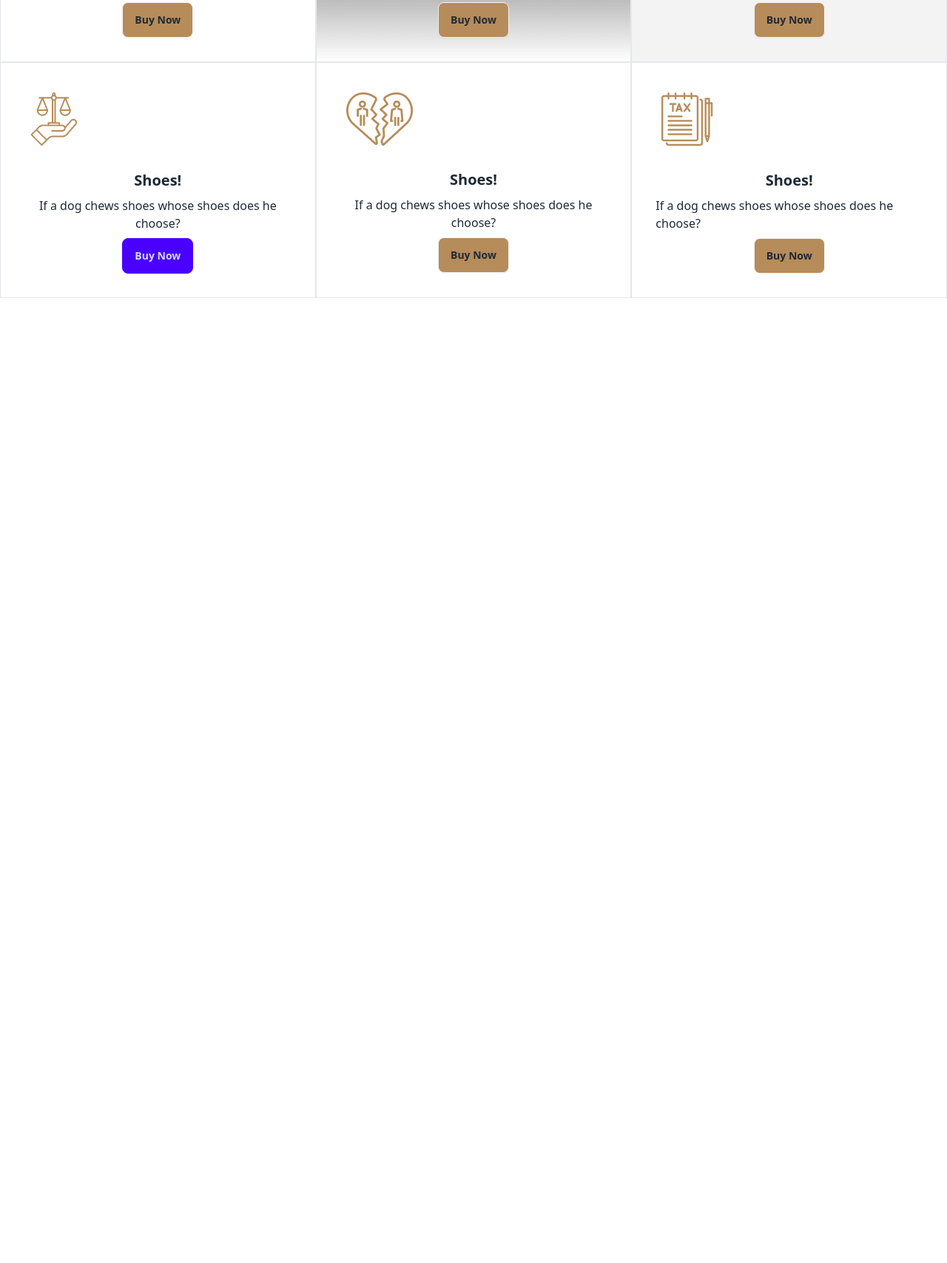
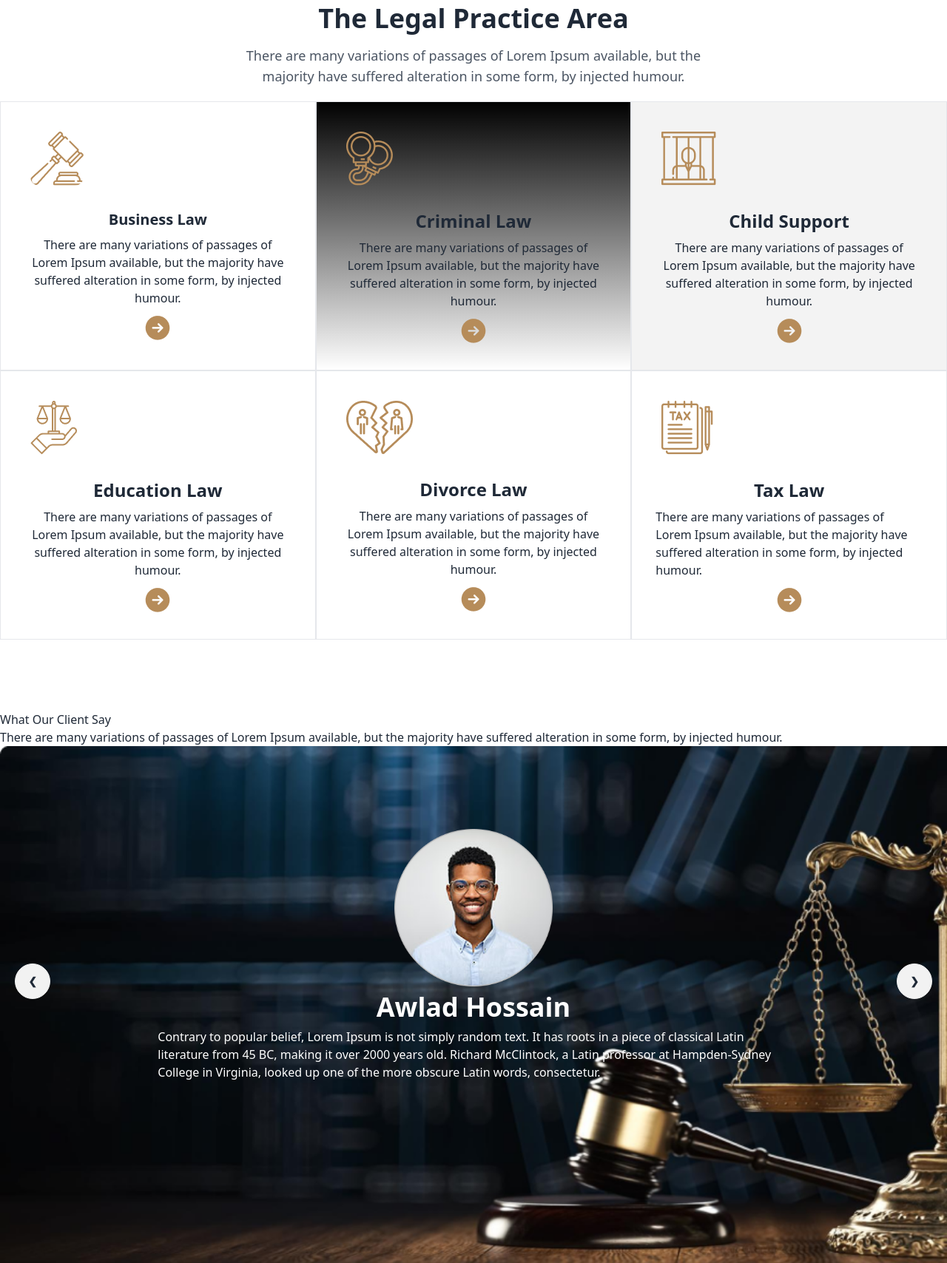
Before and after one commit to sayedkhan19/PROJECT-DAISY-LAW-DETAILS, a plain HTML site: page index.html in a window 1280 px wide. Shown: the part 911-2619 px from the top of the page at 74% size. Before the commit the page ends 1410 px from the top, so only its background shows below. Drawn offline with nearby package versions, Linux system fonts and the light colour scheme.

Commit message:
add What Our Client Say

```diff
--- a/index.html
+++ b/index.html
@@ -10,15 +10,15 @@
 </head>
 <body>
     <!-- header section -->
-    <header class="md:container mx-auto">
+    <header class="mx-auto md:container">
         <!-- nav section -->
-        <div class="navbar bg-base-100 py-8">
+        <div class="py-8 navbar bg-base-100">
             <div class="navbar-start">
               <div class="dropdown">
                 <div tabindex="0" role="button" class="btn btn-ghost lg:hidden">
                   <svg
                     xmlns="http://www.w3.org/2000/svg"
-                    class="h-5 w-5"
+                    class="w-5 h-5"
                     fill="none"
                     viewBox="0 0 24 24"
                     stroke="currentColor">
@@ -37,10 +37,10 @@
                   <li><a>Item 3</a></li>
                 </ul>
               </div>
-              <a class="btn btn-ghost text-xl font-bold">Justice</a>
+              <a class="text-xl font-bold btn btn-ghost">Justice</a>
             </div>
-            <div class="navbar-center hidden lg:flex">
-              <ul class="menu menu-horizontal px-1">
+            <div class="hidden navbar-center lg:flex">
+              <ul class="px-1 menu menu-horizontal">
                 <li><a>Home > </a></li>
                 <li><a>About ></a></li>
                 <li><a>INews ></a></li>
@@ -53,20 +53,19 @@
           </div>
 
           <!-- section header banner -->
-           <div class="w-full rounded-md py-10">
-            <div
-            class="hero rounded-md "
+           <div class="w-full min-h-screen py-10 rounded-md">
+            <div class="p-10 rounded-md hero"
             style="background-image: url(images/banner.png);">
 
-            <div class="hero-content text-neutral-content text-center py-14 w-full">
+            <div class="w-full text-center hero-content text-neutral-content py-14">
               <div class="max-w-md lg:space-y-4">
                 <h1 class="mb-5 text-4xl font-bold ">We Provide Effective Legal Solutions</h1>
                 <p class="mb-5">
                   Provident cupiditate voluptatem et in. Quaerat fugiat ut assumenda excepturi exercitationem
                   quasi. In deleniti eaque aut repudiandae et a id nisi.
                 </p>
-               <div class="flex lg:flex-row lg:justify-between flex-col gap-5  w-full lg:items-center lg:gap-5 ">
-                <input class="btn w-4/6 bg-white text-left outline-none flex-1 " placeholder="Email"></input>
+               <div class="flex flex-col w-full gap-5 lg:flex-row lg:justify-between lg:items-center lg:gap-5 ">
+                <input class="flex-1 w-4/6 text-left bg-white outline-none btn " placeholder="Email"></input>
                 <button class="btn w-2/6 bg-[#B68C5A]">Get Started</button>
 
                </div>
@@ -79,31 +78,31 @@
 
 
     <!-- main -->
-     <main class="md:container mx-auto">
+     <main class="mx-auto md:container">
         <!-- section The Legal Practice Area -->
          <section class="w-full">
          <!-- top text div -->
-          <div class="flex flex-col lg:flex-col space-y-4 text-center mb-5">
-        <h1 class="font-bold text-4xl">The Legal Practice Area</h1>
-        <p class="text-lg w-3/6 text-gray-600 mx-auto">There are many variations of passages of Lorem Ipsum available, but the majority have suffered alteration in some form, by injected humour.</p>
+          <div class="flex flex-col mb-5 space-y-4 text-center lg:flex-col">
+        <h1 class="text-4xl font-bold">The Legal Practice Area</h1>
+        <p class="w-3/6 mx-auto text-lg text-gray-600">There are many variations of passages of Lorem Ipsum available, but the majority have suffered alteration in some form, by injected humour.</p>
           </div>
 
 
           <!-- card section pard div -->
-           <div class="grid grid-cols-1 lg:grid-cols-3 md:grid-cols-2 border-collapse mb-24">
+           <div class="grid grid-cols-1 mb-24 border-collapse lg:grid-cols-3 md:grid-cols-2">
             <!-- card1 -->
-            <div class=" bg-base-100 w-full border">
+            <div class="w-full border bg-base-100">
                 <figure class="px-10 pt-10">
                   <img
                     src="images/business.png"
                     alt="Shoes"
                     class="rounded-xl" />
                 </figure>
-                <div class="card-body items-center text-center">
-                  <h2 class="card-title">Shoes!</h2>
-                  <p>If a dog chews shoes whose shoes does he choose?</p>
+                <div class="items-center text-center card-body">
+                  <h2 class="font-bold card-title text-2x">Business Law</h2>
+                  <p>There are many variations of passages of Lorem Ipsum available, but the majority have suffered alteration in some form, by injected humour.</p>
                   <div class="card-actions">
-                    <button class="btn bg-[#B68C5A]">Buy Now</button>
+                    <img src="images/Frame.png" alt="">
                   </div>
                 </div>
               </div>
@@ -116,11 +115,11 @@
                     alt="Shoes"
                     class="" />
                 </figure>
-                <div class="card-body items-center text-center">
-                  <h2 class="card-title">Shoes!</h2>
-                  <p>If a dog chews shoes whose shoes does he choose?</p>
+                <div class="items-center text-center card-body">
+                  <h2 class="text-2xl font-bold card-title">Criminal Law</h2>
+                  <p>There are many variations of passages of Lorem Ipsum available, but the majority have suffered alteration in some form, by injected humour.</p>
                   <div class="card-actions">
-                    <button class="btn bg-[#B68C5A]">Buy Now</button>
+                    <img src="images/Frame.png" alt="">
                   </div>
                 </div>
               </div>
@@ -134,70 +133,124 @@
                     alt="Shoes"
                     class="" />
                 </figure>
-                <div class="card-body items-center text-center">
-                  <h2 class="card-title">Shoes!</h2>
-                  <p>If a dog chews shoes whose shoes does he choose?</p>
+                <div class="items-center text-center card-body">
+                  <h2 class="text-2xl font-bold card-title">Child Support</h2>
+                  <p>There are many variations of passages of Lorem Ipsum available, but the majority have suffered alteration in some form, by injected humour.</p>
                   <div class="card-actions">
-                    <button class="btn bg-[#B68C5A]">Buy Now</button>
+                    <img src="images/Frame.png" alt="">
                   </div>
                 </div>
               </div>
 
               <!-- card4 -->
-              <div class=" bg-base-100 w-full border">
+              <div class="w-full border bg-base-100">
                 <figure class="px-10 pt-10">
                   <img
                     src="images/education.png"
                     alt="Shoes"
                     class="" />
                 </figure>
-                <div class="card-body items-center text-center">
-                  <h2 class="card-title">Shoes!</h2>
-                  <p>If a dog chews shoes whose shoes does he choose?</p>
+                <div class="items-center text-center card-body">
+                  <h2 class="text-2xl font-bold card-title">Education Law</h2>
+                  <p>There are many variations of passages of Lorem Ipsum available, but the majority have suffered alteration in some form, by injected humour.</p>
                   <div class="card-actions">
-                    <button class="btn btn-primary">Buy Now</button>
+                    <img src="images/Frame.png" alt="">
                   </div>
                 </div>
               </div>
 
               <!-- card5 -->
-              <div class=" bg-base-100 w-full border">
+              <div class="w-full border bg-base-100">
                 <figure class="px-10 pt-10">
                   <img
                     src="images/divorce.png"
                     alt="Shoes"
                     class="" />
                 </figure>
-                <div class="card-body items-center text-center">
-                  <h2 class="card-title">Shoes!</h2>
-                  <p>If a dog chews shoes whose shoes does he choose?</p>
+                <div class="items-center text-center card-body">
+                  <h2 class="text-2xl font-bold card-title">Divorce Law</h2>
+                  <p>There are many variations of passages of Lorem Ipsum available, but the majority have suffered alteration in some form, by injected humour.</p>
                   <div class="card-actions">
-                    <button class="btn bg-[#B68C5A]">Buy Now</button>
+                    <img src="images/Frame.png" alt="">
                   </div>
                 </div>
               </div>
 
 
               <!-- card6 -->
-              <div class=" bg-base-100 w-full border b ">
+              <div class="w-full border bg-base-100 b">
                 <figure class="px-10 pt-10">
                   <img
                     src="images/tax.png"
                     alt="Shoes"
                     class="" />
                 </figure>
-                <div class="card-body items-center">
-                  <h2 class="card-title">Shoes!</h2>
-                  <p>If a dog chews shoes whose shoes does he choose?</p>
+                <div class="items-center card-body">
+                  <h2 class="text-2xl font-bold card-title">Tax Law</h2>
+                  <p>There are many variations of passages of Lorem Ipsum available, but the majority have suffered alteration in some form, by injected humour.</p>
                   <div class="card-actions">
-                    <button class="btn bg-[#B68C5A]">Buy Now</button>
+                    <img src="images/Frame.png" alt="">
                   </div>
                 </div>
               </div>
            </div>
          </section>
 
+<!-- What Our Client Say section -->
+ <section class="grid w-full mb-24 gr10id-rows-1 lg:grid-rows-1 md:grid-rows-1">
+  <!-- top tex tdiv -->
+   <div class="flex flex-col lg:flex-col">
+    <h1>What Our Client Say</h1>
+    <p>There are many variations of passages of Lorem Ipsum available, but the majority have suffered alteration in some form, by injected humour.</p>
 
+
+
+   </div>
+
+   <!-- imga div with width -->
+    <div class="w-full min-h-screen bg-no-repeat bg-cover "
+    style="background-image: url('images/banner.png');">
+    <!-- carosel stsrtt -->
+    <div class="md:container carousel">
+      <div id="slide1" class="relative w-full carousel-item">
+        <div class="flex flex-col items-center w-full mx-auto lg:flex-col lg:items-center lg:py-28 lg:space-y-2 py-36">
+          <img class="w-1/6" src="images/user-1.png" alt="">
+          <h1 class="text-4xl font-bold text-white">Awlad Hossain</h1>
+          <p class="w-4/6 text-white">Contrary to popular belief, Lorem Ipsum is not simply random text. It has roots in a piece of classical Latin literature from 45 BC, making it over 2000 years old. Richard McClintock, a Latin professor at Hampden-Sydney College in Virginia, looked up one of the more obscure Latin words, consectetur.</p>
+        </div>
+        <div class="absolute flex justify-between transform -translate-y-1/2 left-5 right-5 top-1/2">
+          <a href="#slide1" class="btn btn-circle">❮</a>
+          <a href="#slide1" class="btn btn-circle">❯</a>
+        </div>
+      </div>
+      <div id="slide2" class="relative w-full carousel-item">
+        <div>
+          <img src="images/user-1.png" alt="">
+          <h1 class="text-4xl font-bold text-white">Awlad Hossain</h1>
+        </div>
+        <div class="absolute flex justify-between transform -translate-y-1/2 left-5 right-5 top-1/2">
+          <a href="#slide1" class="btn btn-circle">❮</a>
+          <a href="#slide1" class="btn btn-circle">❯</a>
+        </div>
+      </div>
+       class="relative w-full carousel-item">
+        <img
+          src="https://img.daisyui.com/images/stock/photo-1665553365602-b2fb8e5d1707.webp"
+          class="w-full" />
+        <div class="absolute flex justify-between transform -translate-y-1/2 left-5 right-5 top-1/2">
+          <a href="#slide3" class="btn btn-circle">❮</a>
+          <a href="#slide1" class="btn btn-circle">❯</a>
+        </div>
+      </div>
+    </div>
+    </div>
+
+
+
+
+
+
+ </section>
      </main>
 </body>
 </html>
```
Also changed, not shown: images/user-1.png (added).
